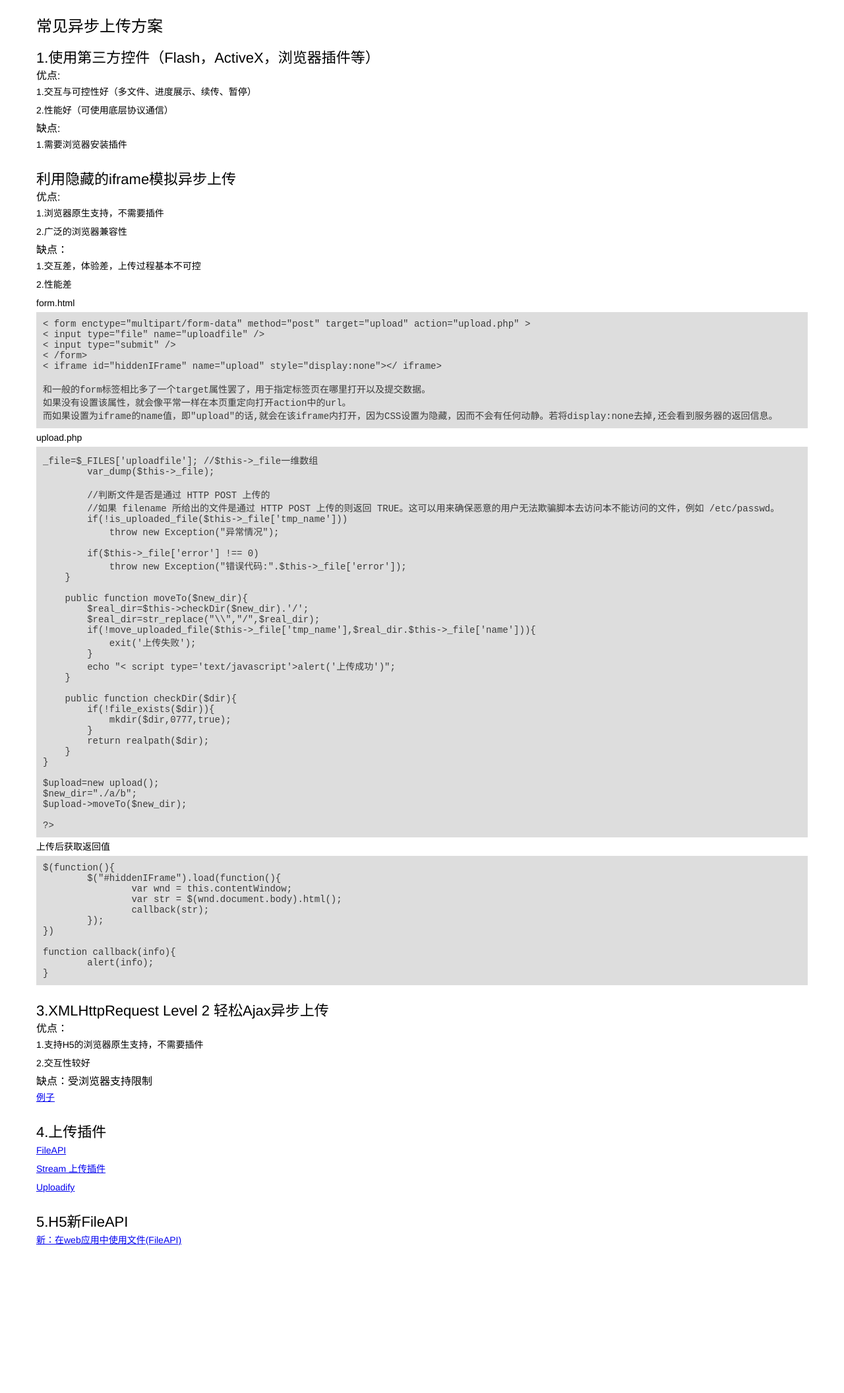
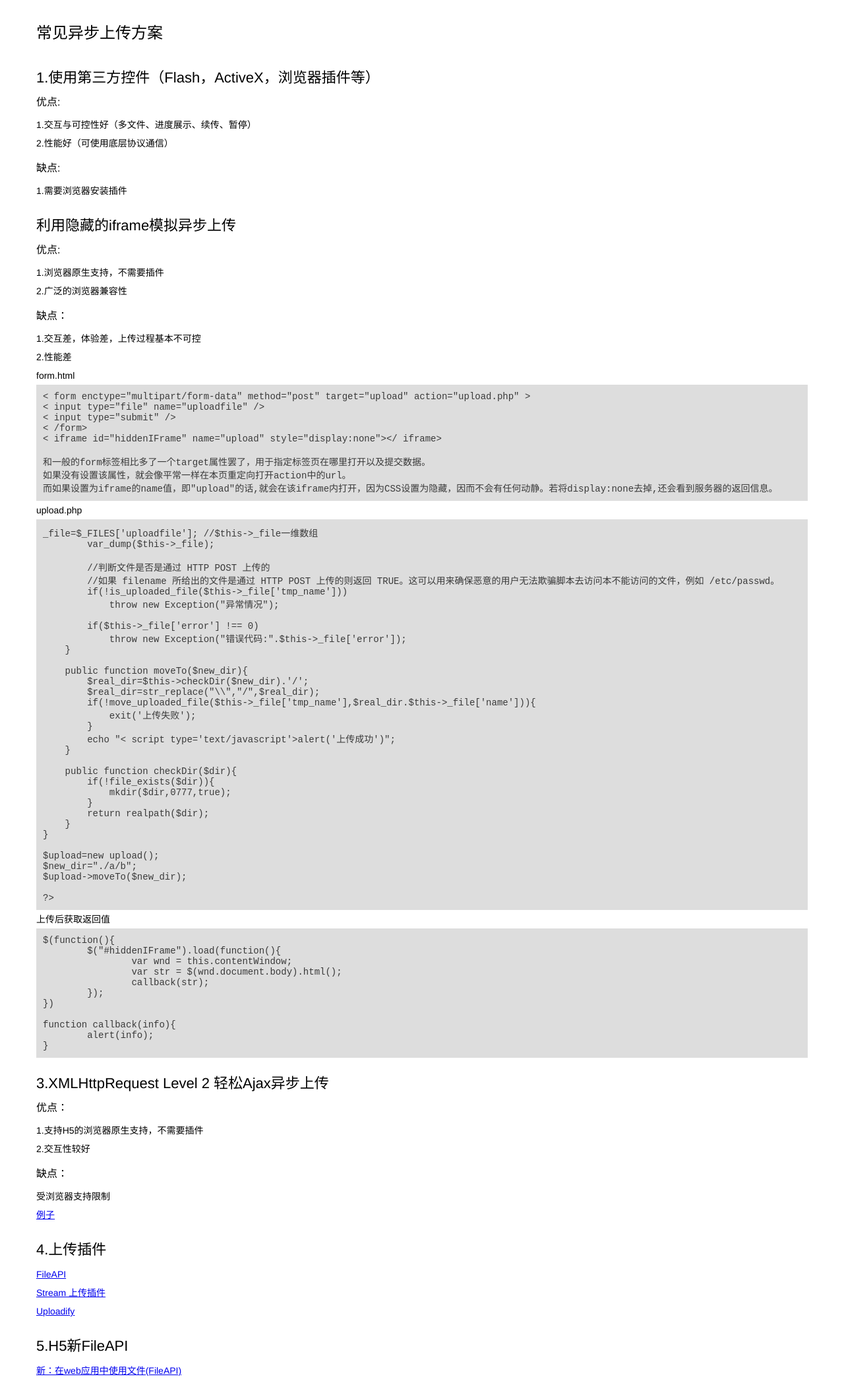
Before and after one commit to luozyiii/blog, a Jekyll site: the page built from _posts/2016-03-08-常见异步上传方案.md, in a window 1280 px wide. Shown: the whole page at 66% size. Built offline with Jekyll 4.4.1, drawn with Linux system fonts in a browser that asks for light colours; before the commit the page ends 1913 px from its top, so only the background shows below that.

```diff
--- a/_posts/2016-03-08-常见异步上传方案.md
+++ b/_posts/2016-03-08-常见异步上传方案.md
@@ -108,7 +108,8 @@ function callback(info){
        <h5>优点：</h5>
        <p>1.支持H5的浏览器原生支持，不需要插件
        <br>2.交互性较好</p>
-       <h5>缺点：受浏览器支持限制</h5>
+       <h5>缺点：</h5>
+       <p>受浏览器支持限制</p>
        <p><a href="//my.oschina.net/indestiny/blog/215472" title="">例子</a></p>
     </div>
 	<div class="m-list">
--- a/css/blog.css
+++ b/css/blog.css
@@ -3,6 +3,9 @@ body {
     font-family: "Helvetica Neue", Helvetica, STHeiTi, sans-serif;
     font-size: 14px;
     background-color: #fff;
+}
+h1,h2,h3,h4,h5,h6 {
+	margin: 10px 0;
 }
 h1 {
 	font-size: 24px;
```
